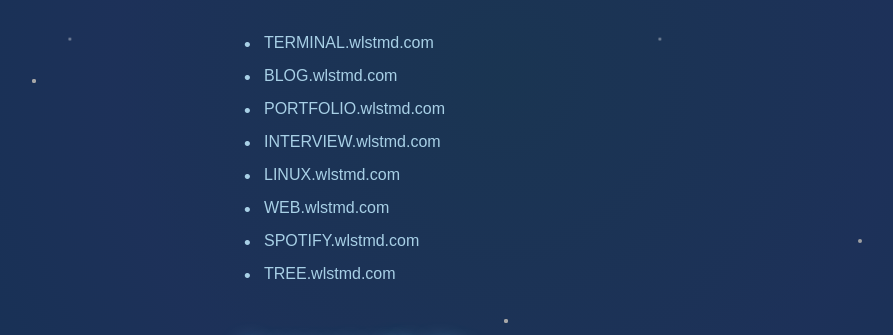
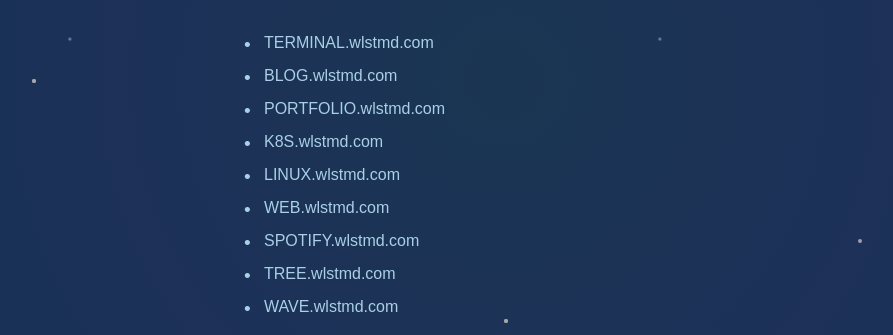
Before and after one commit to wlstmd/index, a plain HTML site: page index.html in a window 1280 px wide. Shown: the part 371-706 px from the top of the page, without its empty margins (136-1029 px from the left). Drawn offline with Linux system fonts and the light colour scheme.

Commit message:
Update index.html

```diff
--- a/index.html
+++ b/index.html
@@ -20,11 +20,12 @@
         <li><a href="https://terminal.wlstmd.com" target="_blank">TERMINAL.wlstmd.com</a></li>
         <li><a href="https://blog.wlstmd.com" target="_blank">BLOG.wlstmd.com</a></li>
         <li><a href="https://portfolio.wlstmd.com" target="_blank">PORTFOLIO.wlstmd.com</a></li>
-        <li><a href="https://interview.wlstmd.com" target="_blank">INTERVIEW.wlstmd.com</a></li>
+        <li><a href="https://k8s.wlstmd.com" target="_blank">K8S.wlstmd.com</a></li>
         <li><a href="https://linux.wlstmd.com" target="_blank">LINUX.wlstmd.com</a></li>
         <li><a href="https://web.wlstmd.com" target="_blank">WEB.wlstmd.com</a></li>
         <li><a href="https://spotify.wlstmd.com" target="_blank">SPOTIFY.wlstmd.com</a></li>
         <li><a href="https://tree.wlstmd.com" target="_blank">TREE.wlstmd.com</a></li>
+        <li><a href="https://wave.wlstmd.com" target="_blank">WAVE.wlstmd.com</a></li>
     </ul>
     <h2 class="connect-header">Connect with Me</h2>
     <div class="social-links">
```
